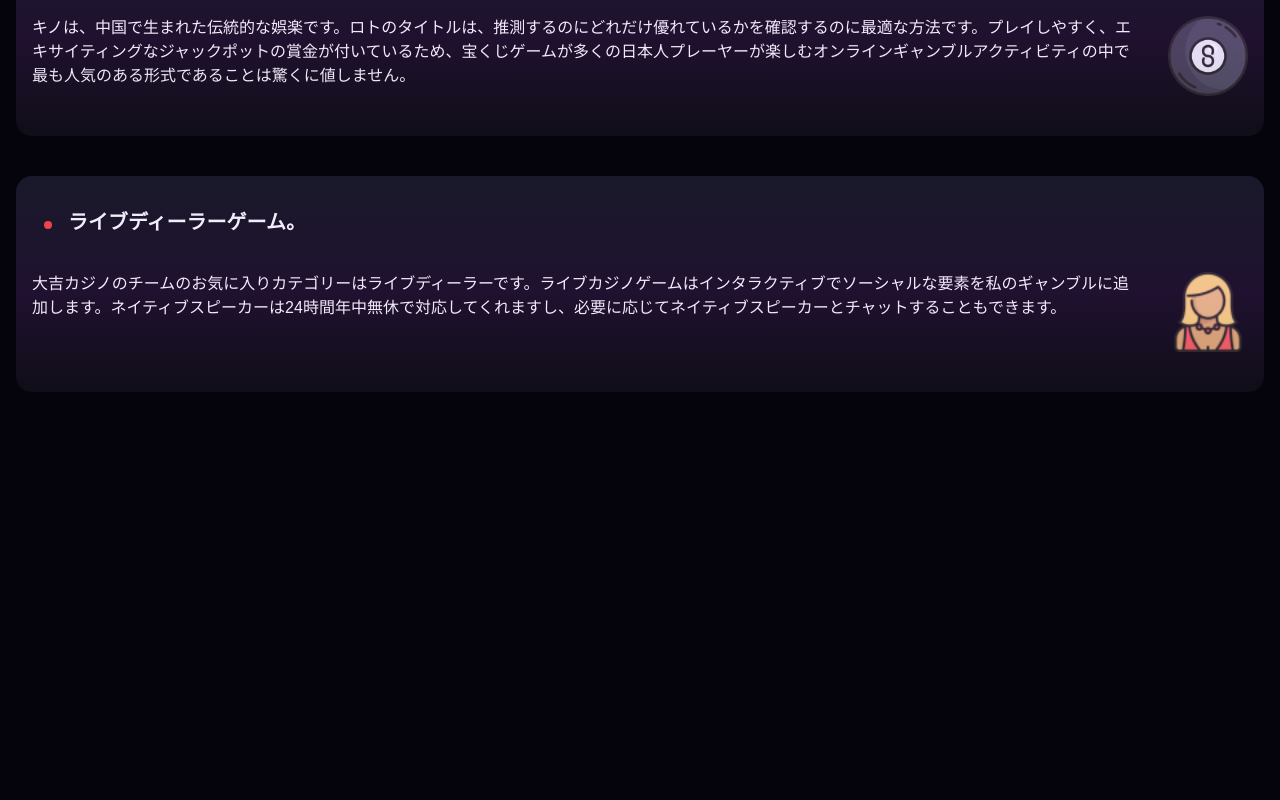
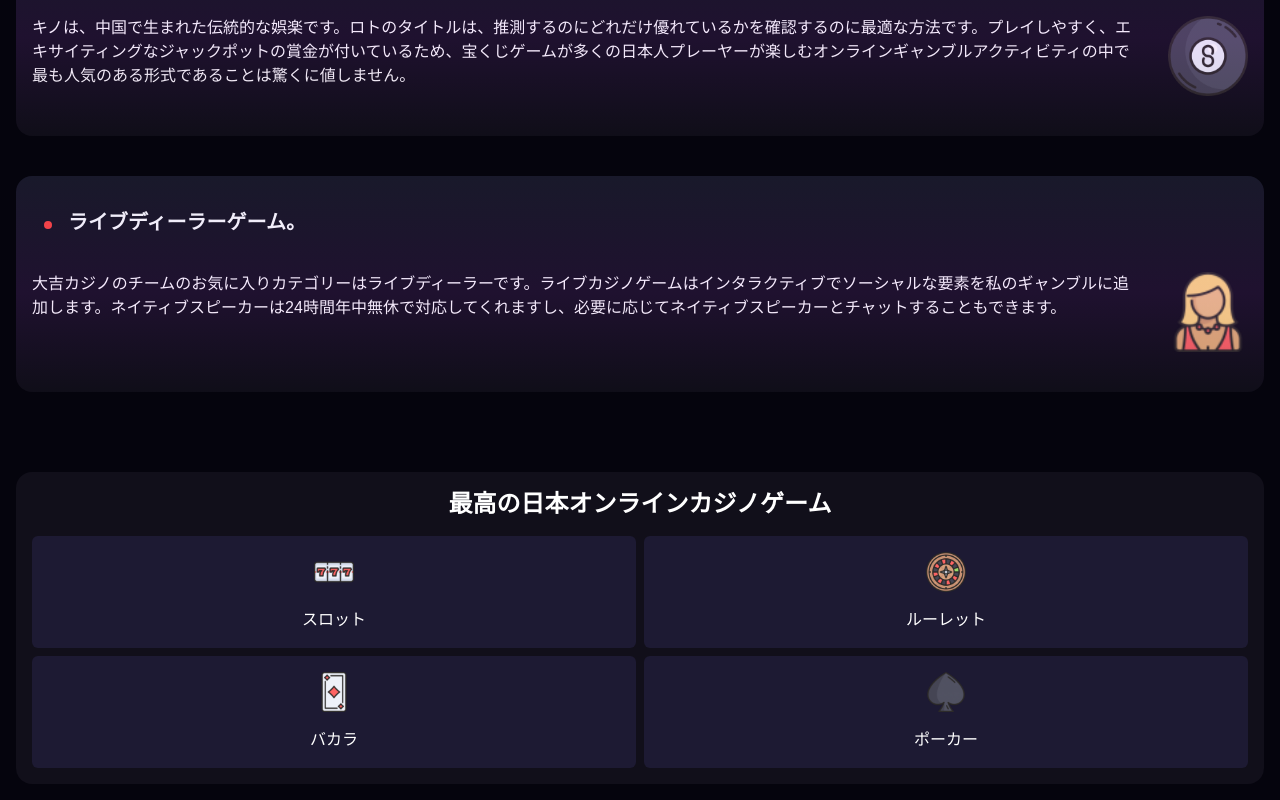
Before and after one commit to sifatulrabbi/fiverr-afuramask-frontpage-clone, a React (Create React App) app: page / in a window 1280 px wide. Shown: the part 10909-11709 px from the top of the page. Before the commit the page ends 11317 px from the top, so only its background shows below. Built offline with nearby package versions, Linux system fonts and the light colour scheme.

Commit message:
feat: slot game section

```diff
--- a/src/assets/data.js
+++ b/src/assets/data.js
@@ -119,3 +119,10 @@ export const slotSectionData = [
         text: "大吉カジノのチームのお気に入りカテゴリーはライブディーラーです。ライブカジノゲームはインタラクティブでソーシャルな要素を私のギャンブルに追加します。ネイティブスピーカーは24時間年中無休で対応してくれますし、必要に応じてネイティブスピーカーとチャットすることもできます。",
     },
 ];
+
+export const bestOnlineGames = [
+    { title: "スロット", img: gamblerImg },
+    { title: "ルーレット", img: dartsImg },
+    { title: "バカラ", img: diamondCardImg },
+    { title: "ポーカー", img: trumpImg },
+];
--- a/src/features/SlotGamesSection.jsx
+++ b/src/features/SlotGamesSection.jsx
@@ -1,6 +1,9 @@
 import React from "react";
 import { slotSectionData } from "../assets";
 import { IntroSlotGame, SectionCard } from "../components";
+import { CasinoTypeCard } from "../components";
+import { bestOnlineGames } from "../assets";
+import { v4 } from "uuid";
 
 export const SlotGamesSection = () => {
     return (
@@ -17,6 +20,16 @@ export const SlotGamesSection = () => {
                     text={text}
                 />
             ))}
+            <div className="flex flex-col justify-start items-center bg-[#110f1a] p-4 mt-10 rounded-2xl">
+                <h2 className="font-white text-2xl font-bold text-white text-center">
+                    最高の日本オンラインカジノゲーム
+                </h2>
+                <div className="grid w-full grid-cols-2 justify-center items-center gap-2 mt-4">
+                    {bestOnlineGames.map(({ title, img }) => (
+                        <CasinoTypeCard key={v4()} title={title} img={img} />
+                    ))}
+                </div>
+            </div>
         </section>
     );
 };
```
